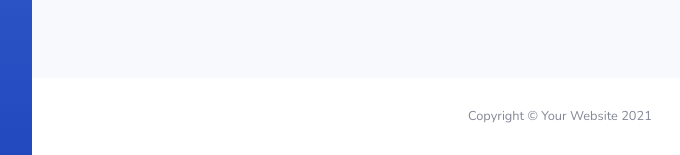
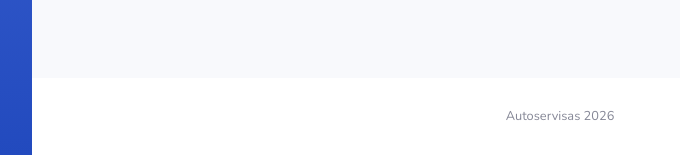
Before and after one commit to DonatasNoreika/autoservice_20260126, a Django app: page / in a window 1280 px wide. Shown: the part 645-800 px from the top of the page, without its empty margins (192-872 px from the left). Run offline with Django 5.2, Linux system fonts and the light colour scheme; data that the repository does not hold is empty; some libraries are stand-ins or nearby versions.

Commit message:
4: +smallfix

```diff
--- a/mysite/autoservice/templates/base.html
+++ b/mysite/autoservice/templates/base.html
@@ -52,7 +52,7 @@
     <ul class="navbar-nav bg-gradient-primary sidebar sidebar-dark accordion" id="accordionSidebar">
 
         <!-- Sidebar - Brand -->
-        <a class="sidebar-brand d-flex align-items-center justify-content-center" href="index.html">
+        <a class="sidebar-brand d-flex align-items-center justify-content-center" href="{% url 'index' %}">
             <div class="sidebar-brand-icon rotate-n-15">
                 <i class="fas fa-laugh-wink"></i>
             </div>
@@ -317,7 +317,7 @@
         <footer class="sticky-footer bg-white">
             <div class="container my-auto">
                 <div class="copyright text-center my-auto">
-                    <span>Copyright &copy; Your Website 2021</span>
+                    <span>Autoservisas {% now "Y" %}</span>
                 </div>
             </div>
         </footer>
@@ -356,10 +356,6 @@
 
 
 
-
-
-
-
 </body>
 
 </html>
```
